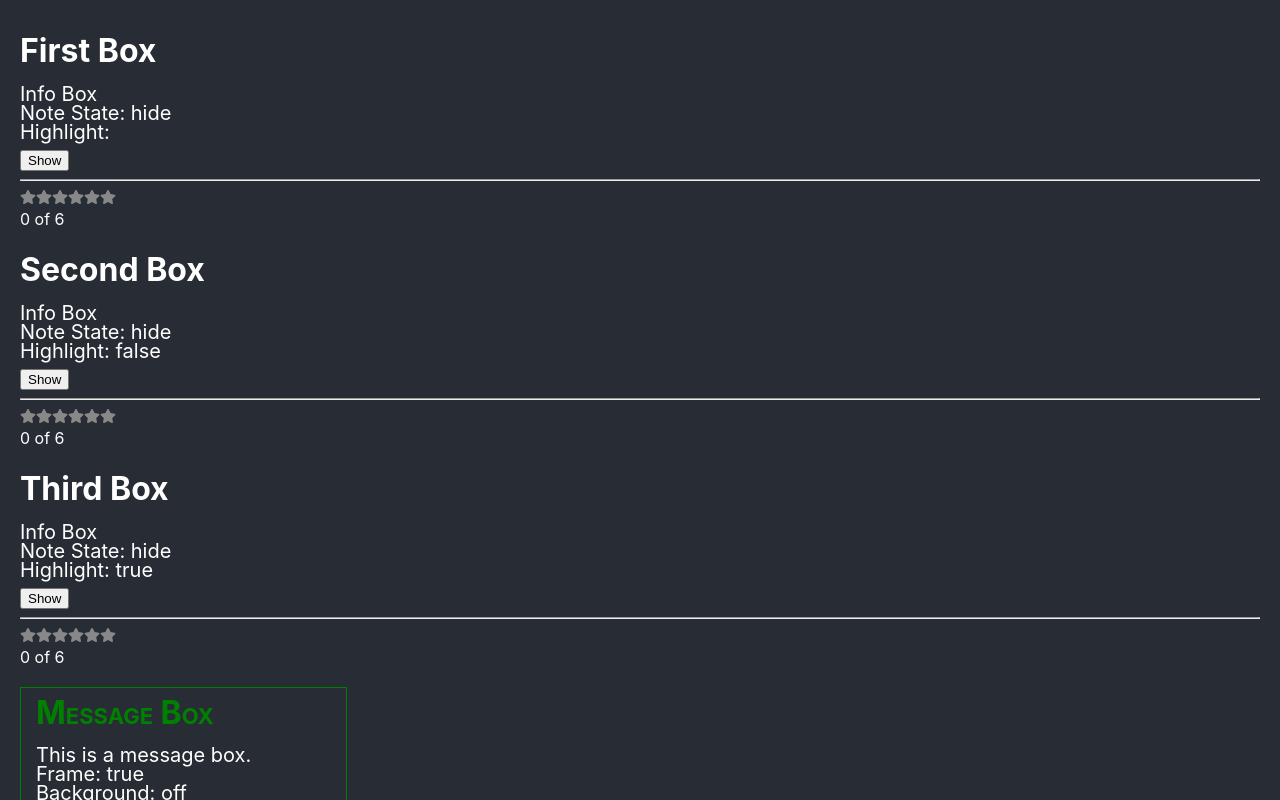
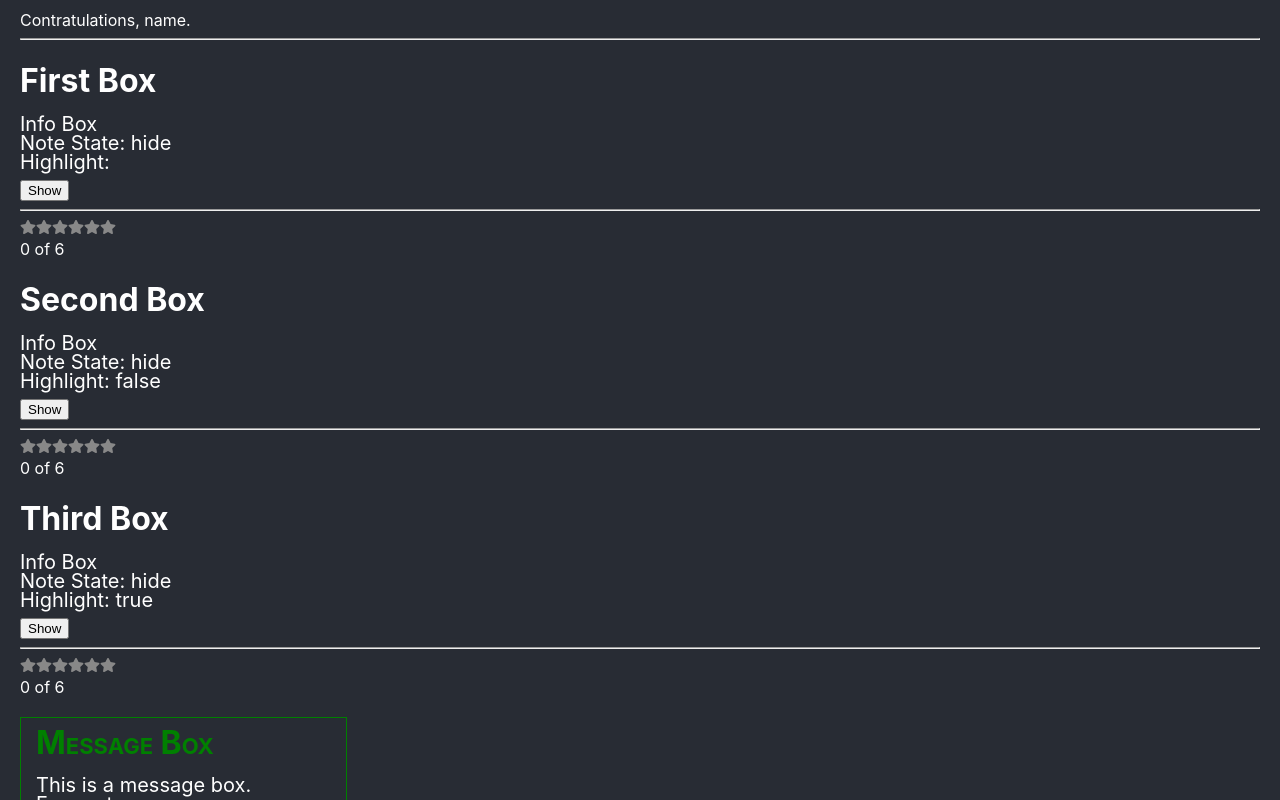
Before and after one commit to edwardtanguay/reacthooks222, a React (Create React App) app: page / in a window 1280 px wide. Shown: the top 800 px of the page. Built offline with nearby package versions, Linux system fonts and the light colour scheme.

Commit message:
start NoteBox

```diff
--- a/src/App.js
+++ b/src/App.js
@@ -2,10 +2,13 @@ import './App.css';
 import './components/InfoBox';
 import InfoBox from './components/InfoBox';
 import MessageBox from './components/MessageBox';
+import NoteBox from './components/NoteBox';
 
 function App() {
   return (
     <div className="App">
+		<NoteBox></NoteBox>
+		<hr/>
 		<InfoBox title="First Box"/>
 		<InfoBox title="Second Box" highlight="false"/>
 		<InfoBox title="Third Box" highlight="true"/>
--- /dev/null
+++ b/src/components/NoteBox.jsx
@@ -0,0 +1,9 @@
+function NoteBox() {
+	return (
+		<div>
+			Contratulations, name.
+		</div>
+	)
+}
+
+export default NoteBox;
```
